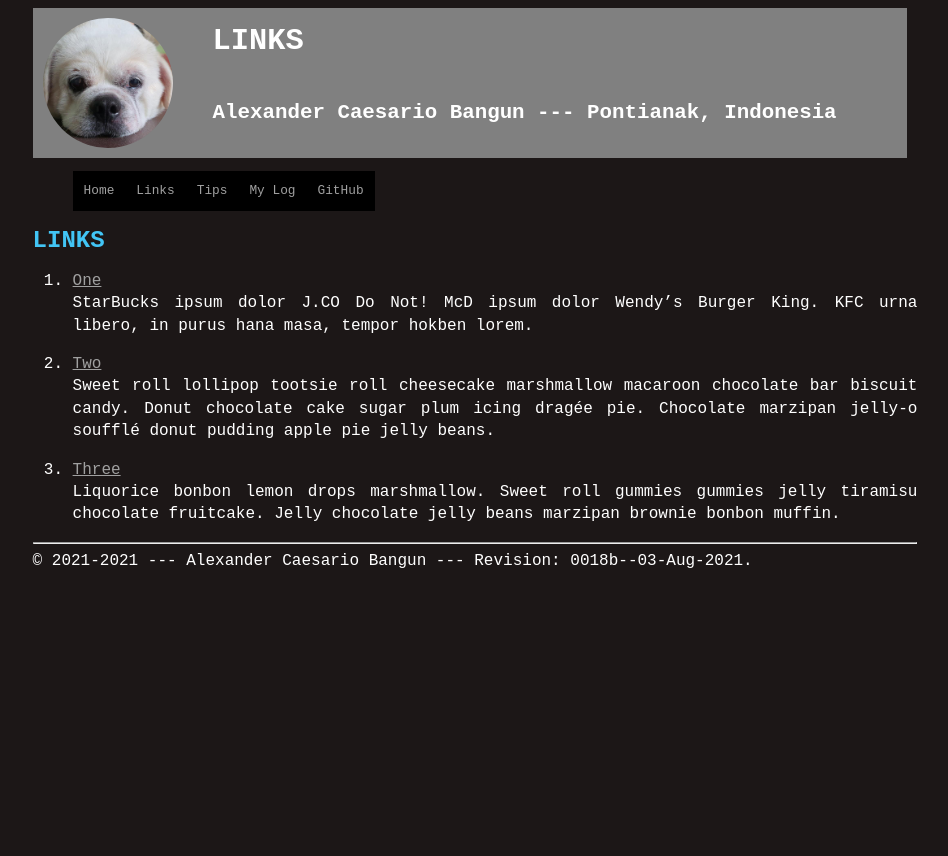
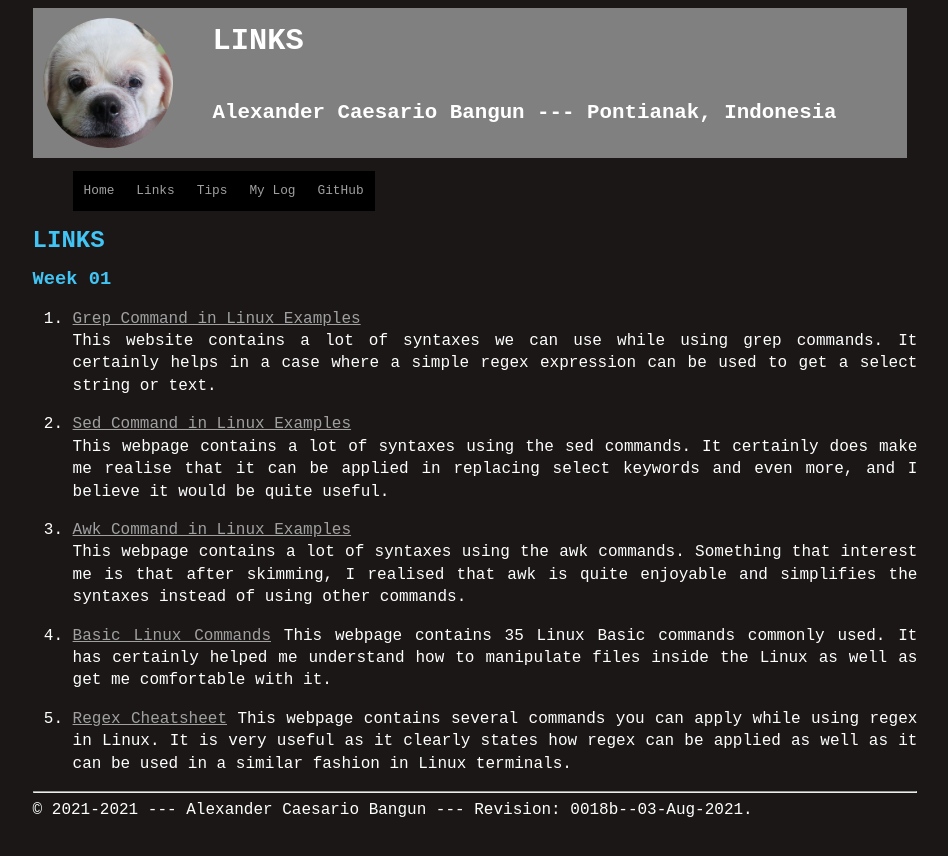
Before and after one commit to whenwe177/os212, a Jekyll site: the page built from links.md, in a window 1280 px wide. Shown: the top 856 px of the page, without its empty margins (165-1113 px from the left). Built offline with Jekyll 4.4.1, drawn with Linux system fonts in a browser that asks for light colours; our own code applies the rules of GitHub Pages for plain Markdown files.

Commit message:
Modify links.md

```diff
--- a/links.md
+++ b/links.md
@@ -4,17 +4,19 @@ permalink: /LINKS/
 
 # LINKS
 
-1. [One](https://en.wikipedia.org/wiki/1)<br>
-StarBucks ipsum dolor J.CO Do Not!
-McD ipsum dolor Wendy's Burger King.
-KFC urna libero, in purus hana masa, tempor hokben lorem.
+### Week 01
 
-2. [Two](https://en.wikipedia.org/wiki/2)<br>
-Sweet roll lollipop tootsie roll cheesecake marshmallow macaroon chocolate bar biscuit candy.
-Donut chocolate cake sugar plum icing dragée pie.
-Chocolate marzipan jelly-o soufflé donut pudding apple pie jelly beans.
+1. [Grep Command in Linux Examples](https://phoenixnap.com/kb/grep-command-linux-unix-examples)<br>
+This website contains a lot of syntaxes we can use while using grep commands. It certainly helps in a case where a simple regex expression can be used to get a select string or text.
 
-3. [Three](https://en.wikipedia.org/wiki/3)<br>
-Liquorice bonbon lemon drops marshmallow.
-Sweet roll gummies gummies jelly tiramisu chocolate fruitcake.
-Jelly chocolate jelly beans marzipan brownie bonbon muffin.
+2. [Sed Command in Linux Examples](https://www.geeksforgeeks.org/sed-command-in-linux-unix-with-examples/)<br>
+This webpage contains a lot of syntaxes using the sed commands. It certainly does make me realise that it can be applied in replacing select keywords and even more, and I believe it would be quite useful.
+
+3. [Awk Command in Linux Examples](https://www.geeksforgeeks.org/awk-command-unixlinux-examples/)<br>
+This webpage contains a lot of syntaxes using the awk commands. Something that interest me is that after skimming, I realised that awk is quite enjoyable and simplifies the syntaxes instead of using other commands.
+
+6. [Basic Linux Commands](https://www.hostinger.com/tutorials/linux-commands)
+This webpage contains 35 Linux Basic commands commonly used. It has certainly helped me understand how to manipulate files inside the Linux as well as get me comfortable with it.
+
+7. [Regex Cheatsheet](https://www.rexegg.com/regex-quickstart.html)
+This webpage contains several commands you can apply while using regex in Linux. It is very useful as it clearly states how regex can be applied as well as it can be used in a similar fashion in Linux terminals.
```
